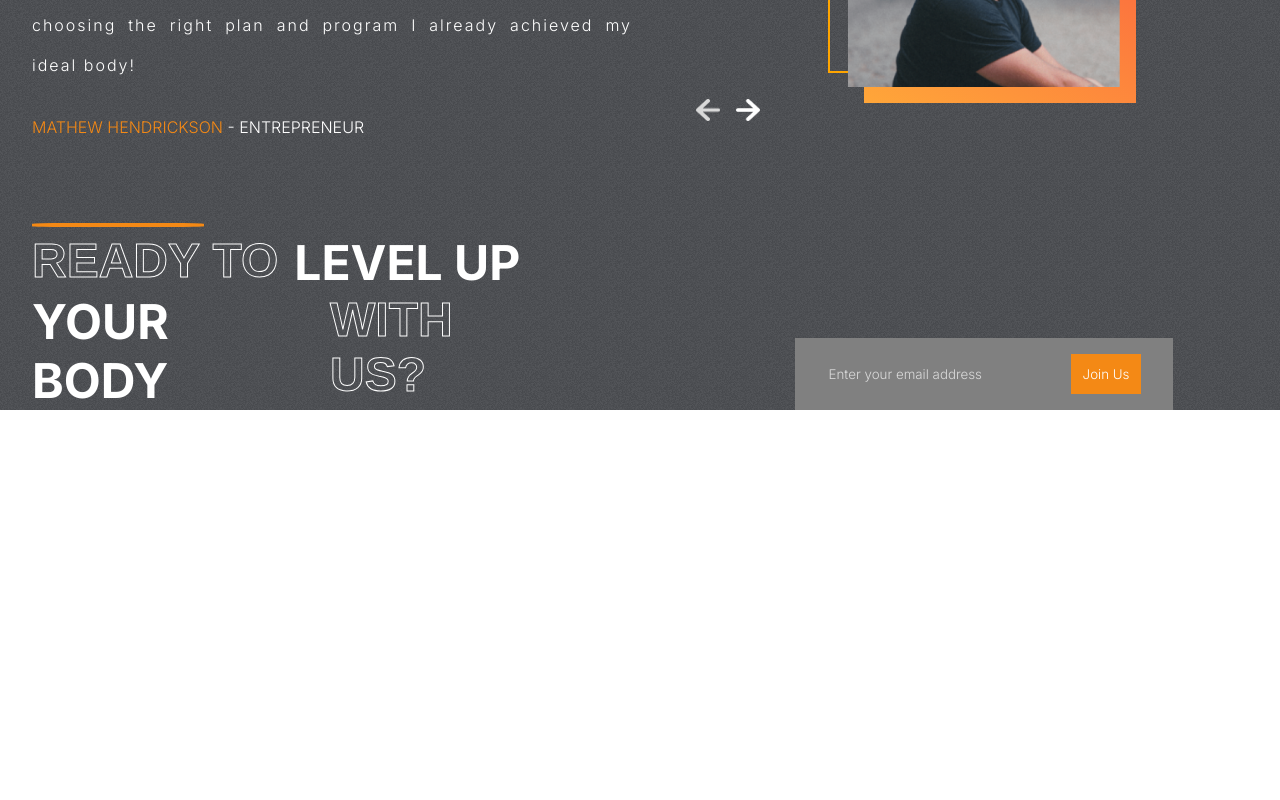
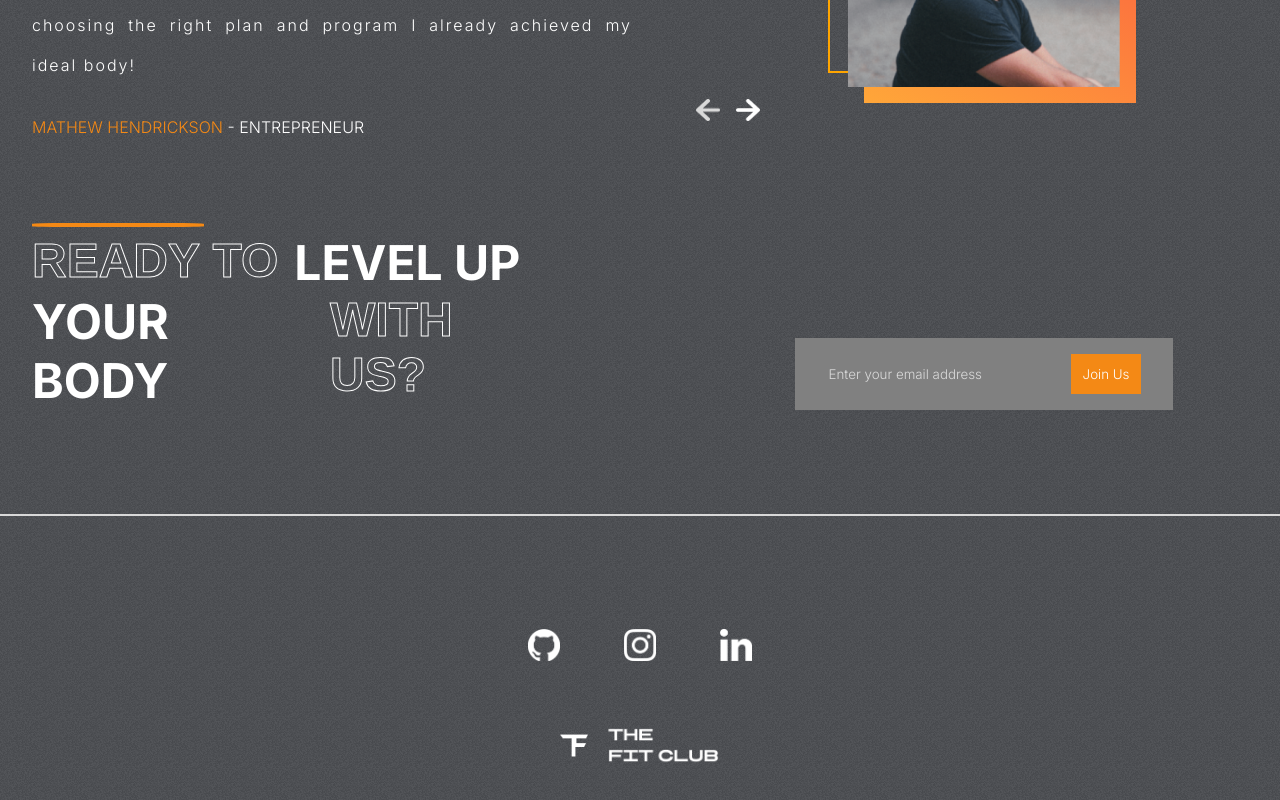
Before and after one commit to Moamin-AbuEwaida/fitness-db-react, a React (Create React App) app: page / in a window 1280 px wide. Shown: the part 2773-3573 px from the top of the page. Before the commit the page ends 3183 px from the top, so only its background shows below. Built offline with nearby package versions, Linux system fonts and the light colour scheme.

Commit message:
footer componenr

```diff
--- a/src/App.js
+++ b/src/App.js
@@ -1,5 +1,6 @@
 
 import './App.css';
+import Footer from './components/footer/Footer';
 import Hero from './components/hero/Hero';
 import Join from './components/join/Join';
 import Plans from './components/plans/Plans';
@@ -16,6 +17,7 @@
       <Plans />
       <Testimonials />
       <Join />
+      <Footer />
     </div>
   );
 }
--- /dev/null
+++ b/src/components/footer/Footer.css
@@ -0,0 +1,32 @@
+.footer-container {
+  position: relative;
+}
+
+.footer-container > hr {
+  border: 1px solid var(--lightgray);
+}
+
+.footer {
+  padding: 1rem 2rem;
+  display: flex;
+  flex-direction: column;
+  gap: 4rem;
+  align-items: center;
+  justify-content: center;
+  height: 20rem;
+}
+
+.footer-social {
+  display: flex;
+  gap: 4rem;
+}
+
+.footer-social > img {
+  width: 2rem;
+  height: 2rem;
+  cursor: pointer;
+}
+
+.logo-f > img {
+  width: 10rem;
+}
--- /dev/null
+++ b/src/components/footer/Footer.jsx
@@ -0,0 +1,26 @@
+import React from "react";
+import "./Footer.css";
+import Github from "../../assets/github.png";
+import Instagram from "../../assets/instagram.png";
+import LinkedIn from "../../assets/linkedin.png";
+import Logo from "../../assets/logo.png";
+
+const Footer = () => {
+  return (
+    <div className="footer-container">
+      <hr />
+      <div className="footer">
+        <div className="footer-social">
+          <img src={Github} alt="github" />
+          <img src={Instagram} alt="instagram" />
+          <img src={LinkedIn} alt="linkedIn" />
+        </div>
+        <div className="logo-f">
+          <img src={Logo} alt="logo" />
+        </div>
+      </div>
+    </div>
+  );
+};
+
+export default Footer;
```
Also changed, not shown: src/assets/github.png (added).
